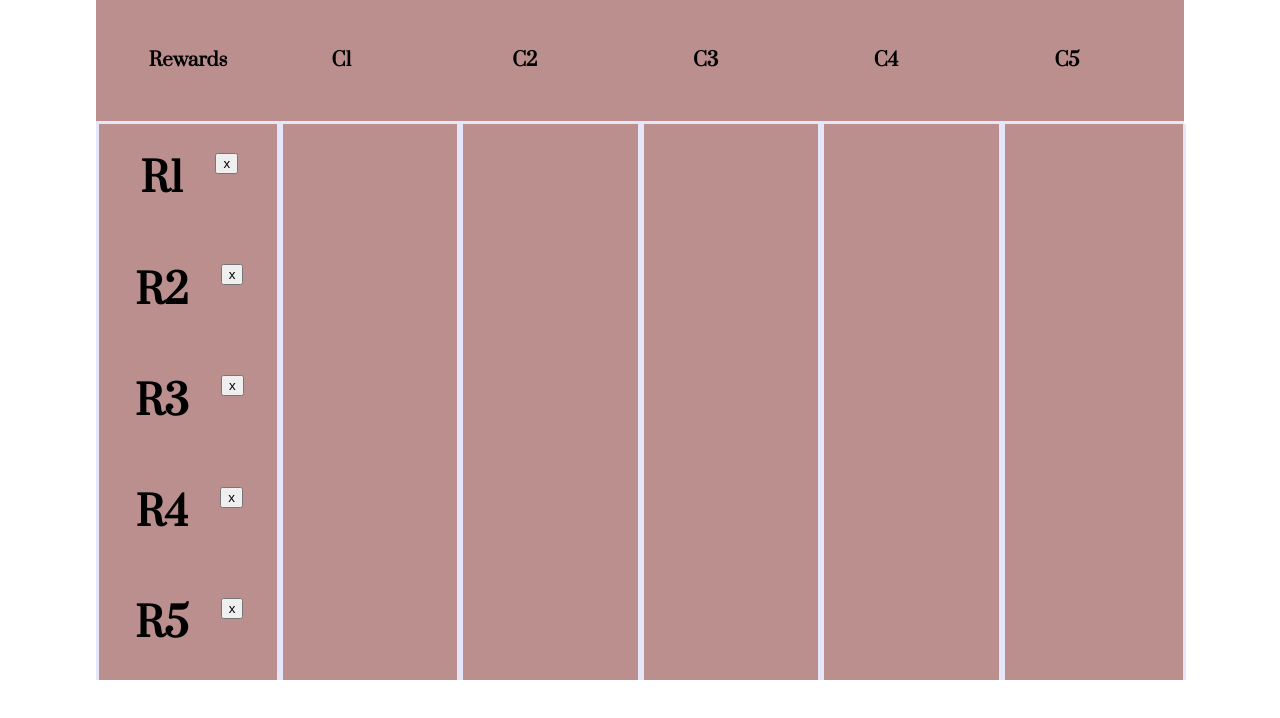
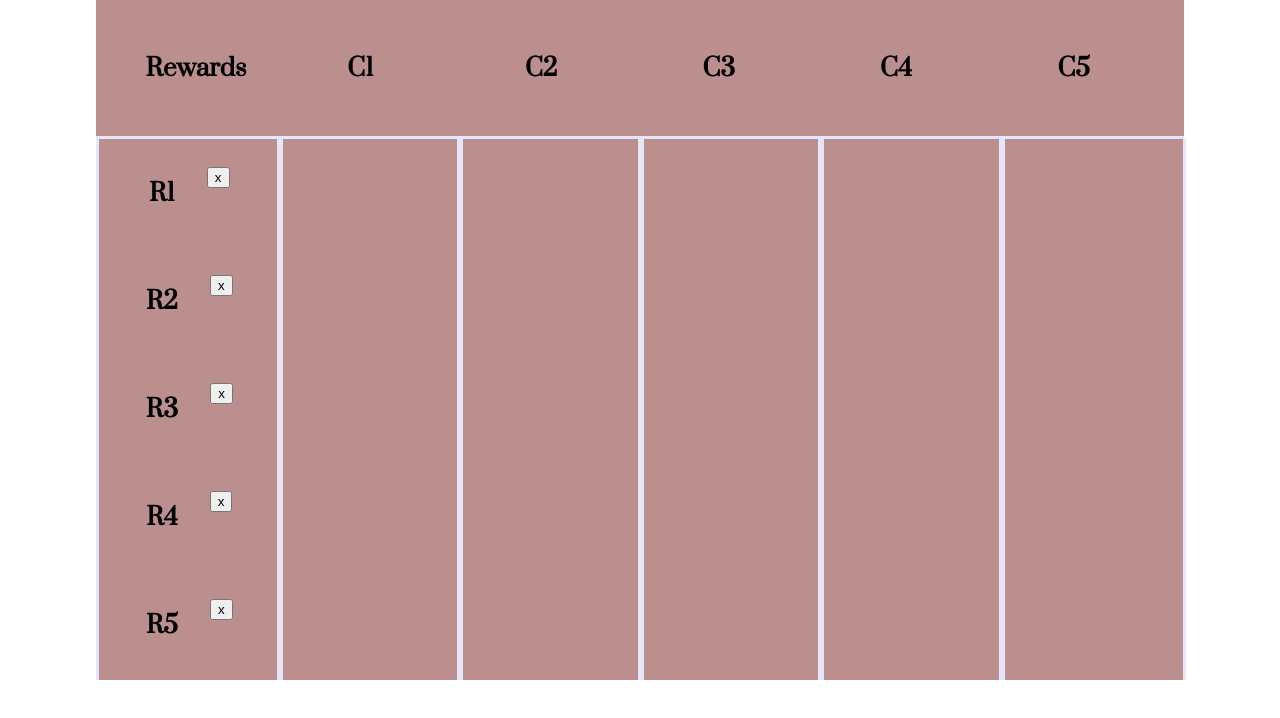
Before and after one commit to mcerritos/miles-rewards, a React (Create React App) app: page / in a window 1280 px wide. Shown: the top 718 px of the page. Built offline with nearby package versions, Linux system fonts and the light colour scheme.

Commit message:
fixing inconsistent font sizes

```diff
--- a/src/components/Reward.js
+++ b/src/components/Reward.js
@@ -5,7 +5,7 @@ import {observe, reset} from '../config/Positioning'
 import trophy from '../images/reward.png'
 
 const rewardStyle = {
-  fontSize: 40,
+  fontSize: 'x-large',
   fontWeight: 'bold',
   cursor: 'move',
 }
--- a/src/index.css
+++ b/src/index.css
@@ -31,12 +31,14 @@ code {
 .topheader {
   margin-left: 3vw;
   margin-right: 3vw;
+  font-size: x-large;
 }
 
 .subheader {
   width: 8vw;
   padding-left: 4vw;
   padding-right: 1vw;
+  font-size: x-large;
 }
 
 .categories {
```
